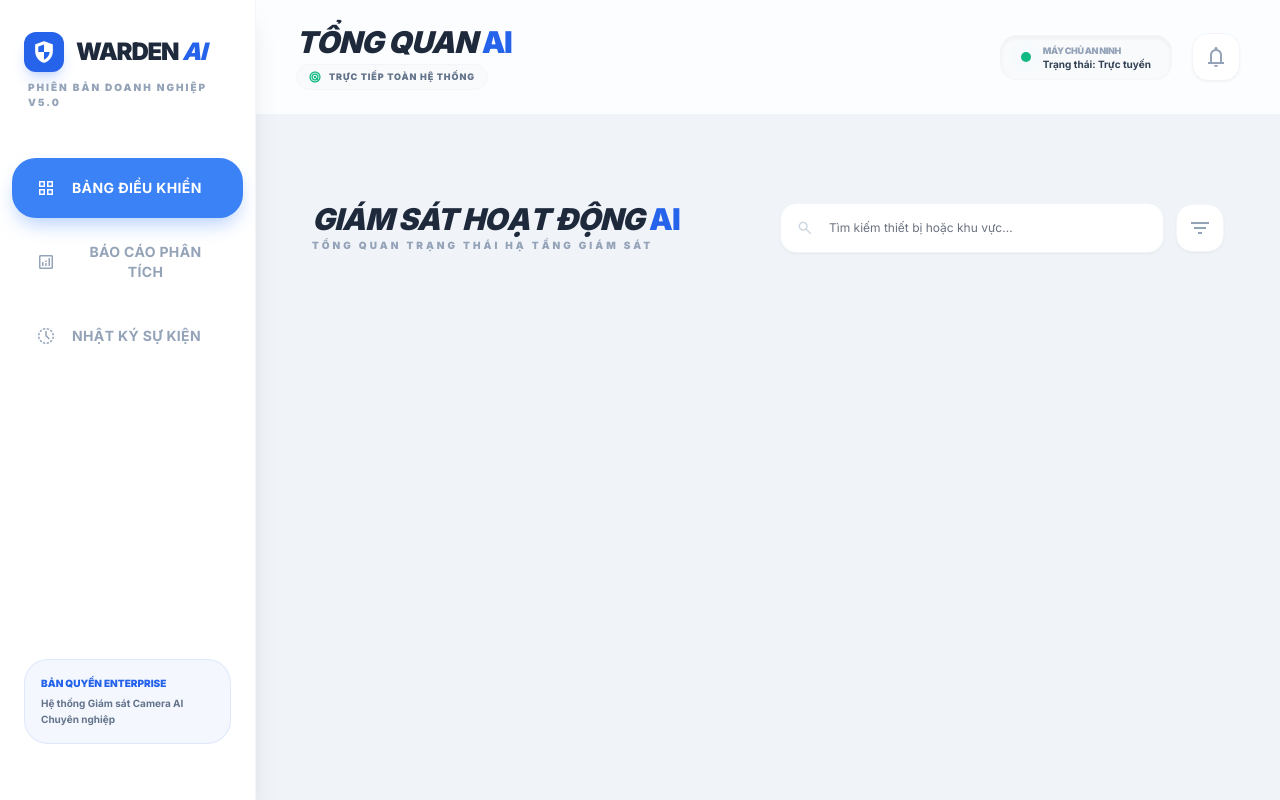
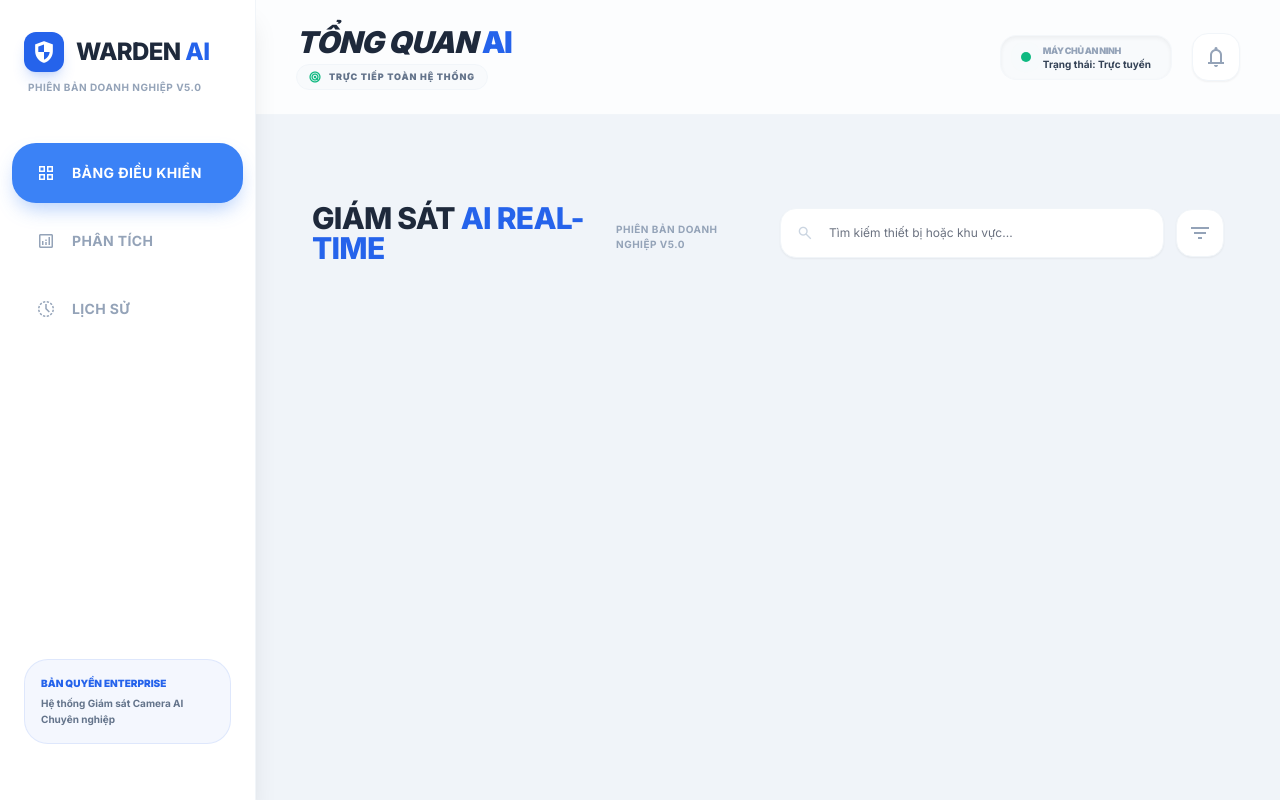
Before and after one commit to AnhMinhh12/check_people, a Flask app: page / in a window 1280 px wide. Run offline with Flask 3, Linux system fonts and the light colour scheme; data that the repository does not hold is empty; some libraries are stand-ins or nearby versions.

Commit message:
giảm ram consume: singleton

```diff
--- a/src/services/ai_worker.py
+++ b/src/services/ai_worker.py
@@ -11,14 +11,14 @@ from src.core.ai_engine import AIEngine
 
 
 class AIWorker(threading.Thread):
-    def __init__(self, camera_id, name, rtsp_url, model_path, config_path, alarm_delay, db_manager, socketio):
+    def __init__(self, camera_id, name, rtsp_url, model_instance, config_path, alarm_delay, db_manager, socketio):
         super().__init__()
         self.camera_id = camera_id
         self.name = name
         self.streamer = CameraStreamer(rtsp_url)
         # Mỗi camera có file cấu hình ROI riêng trong thư mục data/
-        self.config_path = f"data/roi_config_{camera_id}.json"
-        self.engine = AIEngine(model_path, self.config_path)
+        self.config_path = config_path
+        self.engine = AIEngine(model_instance=model_instance, config_path=self.config_path)
         self.db_manager = db_manager
         self.socketio = socketio
         self.alarm_delay = alarm_delay
--- a/templates/components/analysis_content.html
+++ b/templates/components/analysis_content.html
@@ -2,12 +2,12 @@
 <div id="tab-analysis" class="tab-content space-y-12 animate-fadeIn max-w-[1400px] mx-auto">
     <div class="flex flex-col lg:flex-row justify-between gap-10 border-b border-slate-100 pb-12">
         <div class="space-y-2">
-            <h2 class="text-4xl font-black italic tracking-tighter text-slate-800 uppercase font-headline">Báo cáo Trí tuệ <span class="text-primary not-italic tracking-tighter">05</span></h2>
-            <p class="text-[10px] text-slate-400 font-extrabold uppercase tracking-[0.3em]">Phân tích chỉ số hiệu suất vận hành theo thiết bị</p>
+            <h2 class="text-3xl font-extrabold tracking-tight text-slate-800 uppercase font-headline">PHÂN TÍCH <span class="text-primary tracking-tight">VẬN HÀNH</span></h2>
+            <p class="text-xs text-slate-400 font-medium uppercase tracking-wider">Phân tích hiệu suất và tối ưu hóa an toàn lao động</p>
         </div>
         <div class="custom-dropdown relative w-full lg:w-[350px]" id="analysis-dropdown-container">
             <button onclick="toggleDropdown('analysis-dropdown')"
-                class="w-full h-16 bg-white border border-slate-100 rounded-[2.5rem] text-[10px] font-black text-slate-700 uppercase pl-16 pr-10 shadow-2xl flex items-center justify-between group hover:border-primary/30 transition-all">
+                class="w-full h-16 bg-white border border-slate-100 rounded-[2.5rem] text-[10px] font-bold text-slate-700 uppercase pl-16 pr-10 shadow-2xl flex items-center justify-between group hover:border-primary/30 transition-all">
                 <div class="flex items-center gap-4">
                      <span class="material-symbols-outlined text-primary font-bold text-lg">filter_drama</span>
                      <span id="analysis-dropdown-label">Báo cáo hệ thống chung (Tất cả)</span>
@@ -42,7 +42,7 @@
             </div>
             <div>
                 <p class="text-[10px] font-black text-slate-400 uppercase tracking-widest mb-1 font-body">Tỷ lệ an toàn triển khai</p>
-                <div id="analytics-uptime" class="text-5xl font-black text-slate-800 font-headline italic tracking-tighter uppercase">98.2%</div>
+                <div id="analytics-uptime" class="text-5xl font-extrabold text-slate-800 font-headline tracking-tighter uppercase">98.2%</div>
             </div>
         </div>
         <div class="bg-white p-10 rounded-[3.5rem] shadow-2xl border-b-8 border-danger/20 transition-transform hover:scale-[1.03] duration-500 flex flex-col justify-between h-64">
@@ -51,7 +51,7 @@
             </div>
             <div>
                 <p class="text-[10px] font-black text-slate-400 uppercase tracking-widest mb-1 font-body">Tổng thời gian vắng mặt</p>
-                <div id="analytics-duration" class="text-5xl font-black text-slate-800 font-headline italic tracking-tighter uppercase">--ph</div>
+                <div id="analytics-duration" class="text-5xl font-extrabold text-slate-800 font-headline tracking-tighter uppercase">--ph</div>
             </div>
         </div>
         <div class="bg-white p-10 rounded-[3.5rem] shadow-2xl border-b-8 border-accent/20 transition-transform hover:scale-[1.03] duration-500 flex flex-col justify-between h-64">
@@ -60,7 +60,7 @@
             </div>
             <div>
                 <p class="text-[10px] font-black text-slate-400 uppercase tracking-widest mb-1 font-body">Tổng số sự cố được ghi lại</p>
-                <div id="analytics-count" class="text-5xl font-black text-slate-800 font-headline italic tracking-tighter uppercase">--</div>
+                <div id="analytics-count" class="text-5xl font-extrabold text-slate-800 font-headline tracking-tighter uppercase">--</div>
             </div>
         </div>
     </div>
@@ -69,7 +69,7 @@
         <div class="absolute -right-40 -top-40 h-80 w-80 bg-slate-50 rounded-full group-hover:scale-125 transition-all duration-[2000ms]"></div>
         <div class="relative z-10 space-y-8">
             <div class="flex justify-between items-center px-4">
-                <h3 class="text-xl font-black text-slate-800 font-headline uppercase leading-none italic">Phân phối phân tích theo thời gian</h3>
+                <h3 class="text-xl font-extrabold text-slate-800 font-headline uppercase leading-none">Phân phối phân tích theo thời gian</h3>
                 <div class="flex gap-4">
                     <span class="flex items-center gap-2 text-[10px] font-black text-slate-400 uppercase tracking-widest"><span class="h-3 w-3 bg-primary rounded-full"></span> Vi phạm</span>
                 </div>
--- a/templates/components/dashboard_grid.html
+++ b/templates/components/dashboard_grid.html
@@ -2,8 +2,10 @@
 <div id="grid-view" class="space-y-10 animate-fadeIn">
     <div class="flex flex-col lg:flex-row justify-between items-start lg:items-center gap-6 px-4">
         <div class="space-y-1">
-            <h1 class="text-3xl font-black text-slate-800 font-headline uppercase leading-none italic tracking-tight">Giám sát Hoạt động <span class="text-primary not-italic font-black">AI</span></h1>
-            <p class="text-[10px] font-black tracking-[0.3em] text-slate-400 uppercase">Tổng quan trạng thái hạ tầng giám sát</p>
+            <h1 class="text-3xl font-extrabold text-slate-800 font-headline uppercase leading-none tracking-tight">Giám sát <span class="text-primary font-extrabold">AI Real-time</span></h1>
+        </div>
+        <div class="mt-2 ml-1 hidden lg:block">
+            <p class="text-[10px] font-bold uppercase tracking-wider text-slate-400">Phiên bản Doanh nghiệp v5.0</p>
         </div>
         <div class="flex items-center gap-3 w-full lg:w-auto">
             <div class="relative w-full lg:w-96">
@@ -36,10 +38,11 @@
                 </div>
 
                 <div class="mt-4 flex flex-col flex-1">
-                    <h3 class="text-xl font-black text-slate-800 font-headline leading-tight group-hover:text-primary transition-colors pr-4 uppercase tracking-tighter">
+                    <p class="text-[10px] font-bold tracking-wider text-slate-400 uppercase mb-5 leading-none">Đơn vị xử lý Logic giám sát</p>
+                    <h3 id="status-display" class="text-3xl font-extrabold text-slate-800 font-headline leading-none uppercase border-l-[6px] pl-6 border-slate-800 tracking-tight">
                         {{ cam.name }}
                     </h3>
-                    <p class="text-[9px] text-slate-400 uppercase font-black mt-2 tracking-[0.2em]">{{ cam.group }}</p>
+                    <p class="text-[10px] text-slate-400 uppercase font-bold mt-2 tracking-wider">{{ cam.group }}</p>
                 </div>
 
                 <div class="mt-auto pt-6 border-t border-slate-50 flex justify-between items-end">
--- a/templates/components/focused_view.html
+++ b/templates/components/focused_view.html
@@ -30,7 +30,7 @@
                     <div class="text-right">
                         <p class="text-[9px] font-black text-slate-400 uppercase tracking-widest mb-1 leading-none">Tốc độ xử lý</p>
                         <div class="flex items-baseline gap-1.5 justify-end">
-                            <p id="fps-display" class="text-2xl font-black text-slate-800 font-headline leading-none italic">0.0</p>
+                            <p id="fps-display" class="text-2xl font-bold text-slate-800 font-headline leading-none">0.0</p>
                             <span class="text-[10px] font-bold text-slate-400">FPS</span>
                         </div>
                     </div>
@@ -50,8 +50,8 @@
             <div class="bg-white p-10 rounded-[3.5rem] shadow-2xl border border-slate-50 relative overflow-hidden group">
                 <div class="absolute -right-20 -top-20 h-40 w-40 bg-slate-50 rounded-full group-hover:scale-150 transition-all duration-1000"></div>
                 <div class="relative z-10">
-                    <p class="text-[10px] font-black tracking-[0.2em] text-slate-400 uppercase mb-5 leading-none">Đơn vị xử lý Logic giám sát</p>
-                    <h3 id="status-display" class="text-4xl font-black text-slate-800 font-headline leading-none uppercase italic border-l-[8px] pl-6 border-slate-800 tracking-tighter">
+                    <p class="text-[10px] font-bold tracking-wider text-slate-400 uppercase mb-5 leading-none">Đơn vị xử lý Logic giám sát</p>
+                    <h3 id="status-display" class="text-3xl font-extrabold text-slate-800 font-headline leading-none uppercase border-l-[6px] pl-6 border-slate-800 tracking-tight">
                         ĐANG KHỞI TẠO
                     </h3>
 
@@ -93,7 +93,7 @@
                     </button>
                 </div>
                 <div class="mt-4 px-2">
-                    <p class="text-[8px] text-slate-400 font-bold text-center leading-relaxed italic">Nhấp chuột vào khung hình trên để xác định vùng an toàn. Nhấn chuột phải để hoàn tác điểm cuối.</p>
+                    <p class="text-[8px] text-slate-400 font-bold text-center leading-relaxed">Nhấp chuột vào khung hình trên để xác định vùng an toàn. Nhấn chuột phải để hoàn tác điểm cuối.</p>
                 </div>
             </div>
         </div>
--- a/templates/components/history_content.html
+++ b/templates/components/history_content.html
@@ -2,8 +2,8 @@
 <div id="tab-history" class="tab-content space-y-12 animate-fadeIn max-w-[1400px] mx-auto">
     <div class="flex flex-col lg:flex-row justify-between gap-10 border-b border-slate-100 pb-12">
         <div class="space-y-2">
-            <h2 class="text-4xl font-black italic tracking-tighter text-slate-800 uppercase font-headline">Bằng chứng Sự cố <span class="text-danger not-italic">NHẬT KÝ</span></h2>
-            <p class="text-[10px] text-slate-400 font-extrabold uppercase tracking-[0.3em]">Kho lưu trữ lịch sử của tất cả các vi phạm an ninh được phát hiện</p>
+            <h2 class="text-3xl font-extrabold tracking-tight text-slate-800 uppercase font-headline">TRUY XUẤT <span class="text-danger tracking-tight">HỒ SƠ SỰ CỐ</span></h2>
+            <p class="text-xs text-slate-400 font-medium uppercase tracking-wider">Quản lý bằng chứng và dữ liệu xác thực vi phạm</p>
         </div>
         <div class="custom-dropdown relative w-full lg:w-[350px]" id="history-dropdown-container">
             <button onclick="toggleDropdown('history-dropdown')"
@@ -12,13 +12,15 @@
                     <span class="material-symbols-outlined text-danger font-bold text-lg">filter_list</span>
                     <span id="history-dropdown-label">Báo cáo hệ thống chung (Tất cả)</span>
                 </div>
-                <span class="material-symbols-outlined text-slate-300 group-hover:text-danger transition-colors">expand_more</span>
+                <span
+                    class="material-symbols-outlined text-slate-300 group-hover:text-danger transition-colors">expand_more</span>
             </button>
 
             <!-- Hidden Input stores the camera ID -->
             <input type="hidden" id="history-cam-select" value="" />
 
-            <div id="history-dropdown" class="hidden absolute top-full left-0 w-full mt-4 bg-white/95 backdrop-blur-xl border border-slate-100 rounded-[2.5rem] shadow-5xl z-50 overflow-hidden animate-slideUp">
+            <div id="history-dropdown"
+                class="hidden absolute top-full left-0 w-full mt-4 bg-white/95 backdrop-blur-xl border border-slate-100 rounded-[2.5rem] shadow-5xl z-50 overflow-hidden animate-slideUp">
                 <div class="py-4">
                     <div onclick="selectDropdownOption('history', '', 'Toàn bộ hệ thống')"
                         class="px-10 py-5 text-[10px] font-black text-slate-700 uppercase hover:bg-danger hover:text-white cursor-pointer transition-all border-b border-slate-50 last:border-0">
@@ -58,8 +60,10 @@
             <div class="h-20 w-20 bg-slate-50 rounded-full flex items-center justify-center text-slate-200 mb-6">
                 <span class="material-symbols-outlined text-4xl">inventory_2</span>
             </div>
-            <p class="text-xs font-black uppercase text-slate-400 tracking-widest leading-none mb-2">Không tìm thấy dữ liệu sự cố</p>
-            <p class="text-[10px] text-slate-300 font-bold uppercase tracking-widest">Trạng thái an ninh toàn cầu: ĐẠT</p>
+            <p class="text-xs font-black uppercase text-slate-400 tracking-widest leading-none mb-2">Không tìm thấy dữ
+                liệu sự cố</p>
+            <p class="text-[10px] text-slate-300 font-bold uppercase tracking-widest">Trạng thái an ninh toàn cầu: ĐẠT
+            </p>
         </div>
     </div>
 </div>
--- a/templates/index.html
+++ b/templates/index.html
@@ -291,8 +291,8 @@
                     responsive: true, maintainAspectRatio: false,
                     plugins: { legend: { display: false } },
                     scales: {
-                        y: { grid: { color: '#f1f5f9', lineWidth: 2 }, border: { dash: [5, 5] }, ticks: { font: { weight: 'bold' } } },
-                        x: { grid: { display: false }, ticks: { font: { weight: 'bold' } } }
+                        y: { grid: { color: '#f1f5f9', lineWidth: 2 }, border: { dash: [5, 5] }, ticks: { font: { family: "'Inter'", weight: 'bold' } } },
+                        x: { grid: { display: false }, ticks: { font: { family: "'Inter'", weight: 'bold' } } }
                     }
                 }
             });
--- a/templates/layouts/base.html
+++ b/templates/layouts/base.html
@@ -30,6 +30,7 @@
                         "text-muted": "#475569"   /* Slate 600 */
                     },
                     fontFamily: {
+                        "sans": ["'Inter'", "sans-serif"],
                         "headline": ["'Inter'", "sans-serif"],
                         "body": ["'Inter'", "sans-serif"],
                         "mono": ["'JetBrains Mono'", "monospace"]
@@ -45,6 +46,7 @@
 
     <style>
         body {
+            font-family: 'Inter', sans-serif;
             background-color: #f0f4f9;
             color: #334155;
             -webkit-font-smoothing: antialiased;
--- a/templates/partials/sidebar.html
+++ b/templates/partials/sidebar.html
@@ -1,14 +1,16 @@
 <!-- SIDEBAR PARTIAL -->
-<aside class="h-screen w-20 lg:w-64 fixed left-0 top-0 bg-white shadow-xl flex flex-col py-8 border-r border-slate-100 z-50 overflow-hidden group">
+<aside
+    class="h-screen w-20 lg:w-64 fixed left-0 top-0 bg-white shadow-xl flex flex-col py-8 border-r border-slate-100 z-50 overflow-hidden group">
     <div class="px-6 mb-12 flex flex-col items-center lg:items-start">
         <div class="flex items-center gap-3">
-            <div class="h-10 w-10 bg-primary rounded-xl flex items-center justify-center text-white shadow-lg shadow-primary/20">
+            <div
+                class="h-10 w-10 bg-primary rounded-xl flex items-center justify-center text-white shadow-lg shadow-primary/20">
                 <span class="material-symbols-outlined font-bold text-2xl">security</span>
             </div>
-            <h1 class="text-2xl font-black text-slate-800 font-headline hidden lg:block tracking-tighter">WARDEN <span class="text-primary italic">AI</span></h1>
+            <h1 class="text-2xl font-extrabold text-slate-800 font-headline hidden lg:block tracking-tight">WARDEN <span class="text-primary">AI</span></h1>
         </div>
         <div class="mt-2 ml-1 hidden lg:block">
-            <p class="text-[10px] font-black uppercase tracking-[0.2em] text-slate-400">Phiên bản Doanh nghiệp v5.0</p>
+            <p class="text-[10px] font-bold uppercase tracking-wider text-slate-400">Phiên bản Doanh nghiệp v5.0</p>
         </div>
     </div>
     <nav class="flex-1 space-y-2 px-3">
@@ -20,18 +22,19 @@
         <button onclick="showTab('analysis')" id="nav-analysis"
             class="nav-btn w-full px-4 lg:px-6 py-4 rounded-3xl text-slate-400 hover:text-primary hover:bg-primary/5 flex items-center justify-center lg:justify-start">
             <span class="material-symbols-outlined lg:mr-4 text-xl">analytics</span>
-            <span class="text-sm font-bold uppercase tracking-wide hidden lg:block">Báo cáo phân tích</span>
+            <span class="text-sm font-bold uppercase tracking-wide hidden lg:block">Phân tích</span>
         </button>
         <button onclick="showTab('history')" id="nav-history"
             class="nav-btn w-full px-4 lg:px-6 py-4 rounded-3xl text-slate-400 hover:text-primary hover:bg-primary/5 flex items-center justify-center lg:justify-start">
             <span class="material-symbols-outlined lg:mr-4 text-xl">history_toggle_off</span>
-            <span class="text-sm font-bold uppercase tracking-wide hidden lg:block">Nhật ký sự kiện</span>
+            <span class="text-sm font-bold uppercase tracking-wide hidden lg:block">Lịch sử</span>
         </button>
     </nav>
     <div class="p-6">
         <div class="bg-primary/5 rounded-3xl p-4 hidden lg:block border border-primary/10">
             <p class="text-[10px] font-black text-primary uppercase mb-1">Bản quyền Enterprise</p>
-            <p class="text-[10px] text-slate-500 font-bold leading-relaxed">Hệ thống Giám sát Camera AI Chuyên nghiệp</p>
+            <p class="text-[10px] text-slate-500 font-bold leading-relaxed">Hệ thống Giám sát Camera AI Chuyên nghiệp
+            </p>
         </div>
     </div>
 </aside>
@@ -40,8 +43,10 @@
     .nav-btn {
         transition: all 0.3s cubic-bezier(0.4, 0, 0.2, 1);
     }
+
     .active-nav {
-        background-color: #3b82f6; /* primary */
+        background-color: #3b82f6;
+        /* primary */
         color: white;
         box-shadow: 0 10px 20px -5px rgba(59, 130, 246, 0.4);
     }
```
Also changed, not shown: docker-compose.yml (+5 -3 lines), src/core/ai_engine.py (+16 -12 lines), src/core/worker_manager.py (+8 -1 lines). Lines whose indentation alone changed are shown as unchanged.
